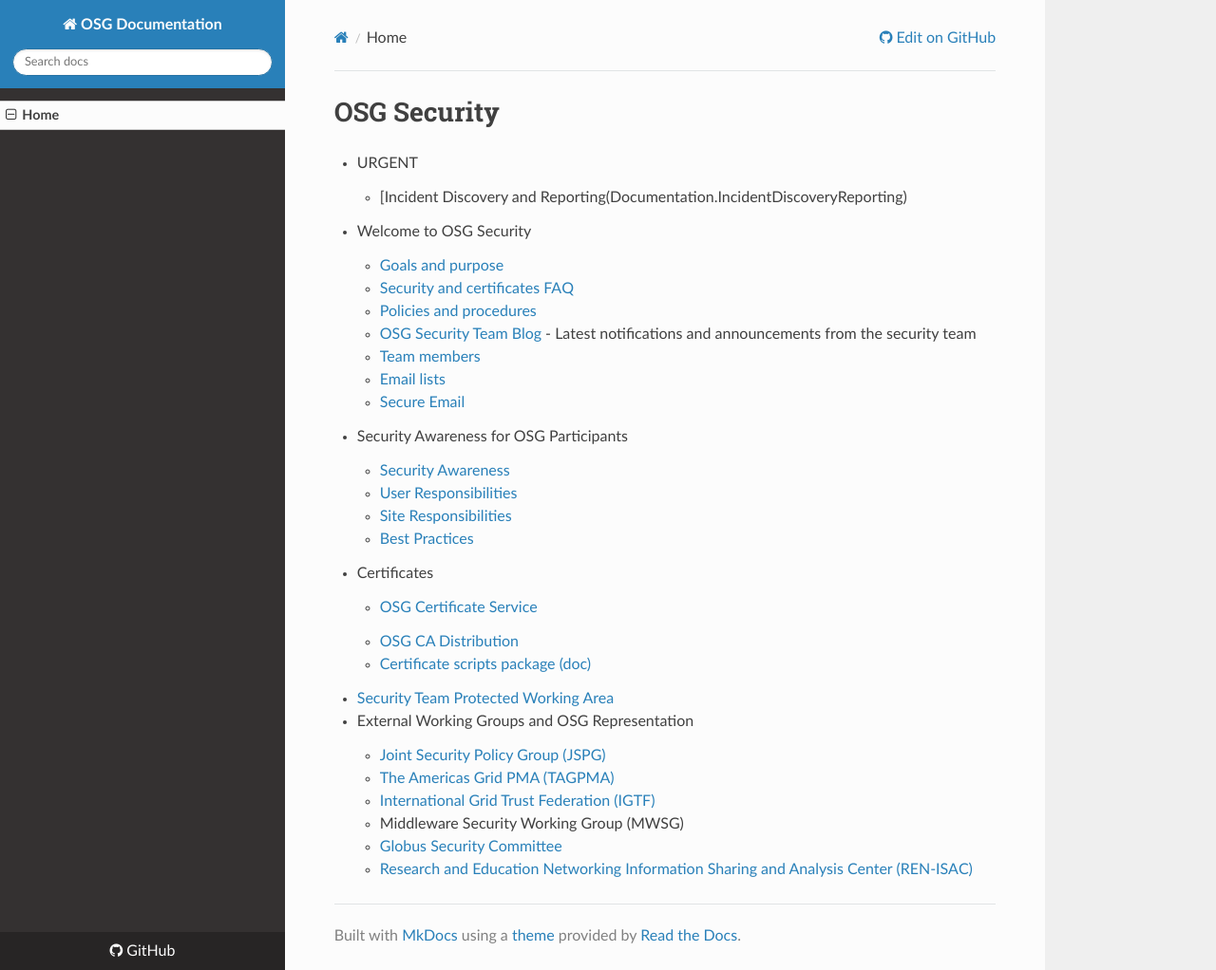
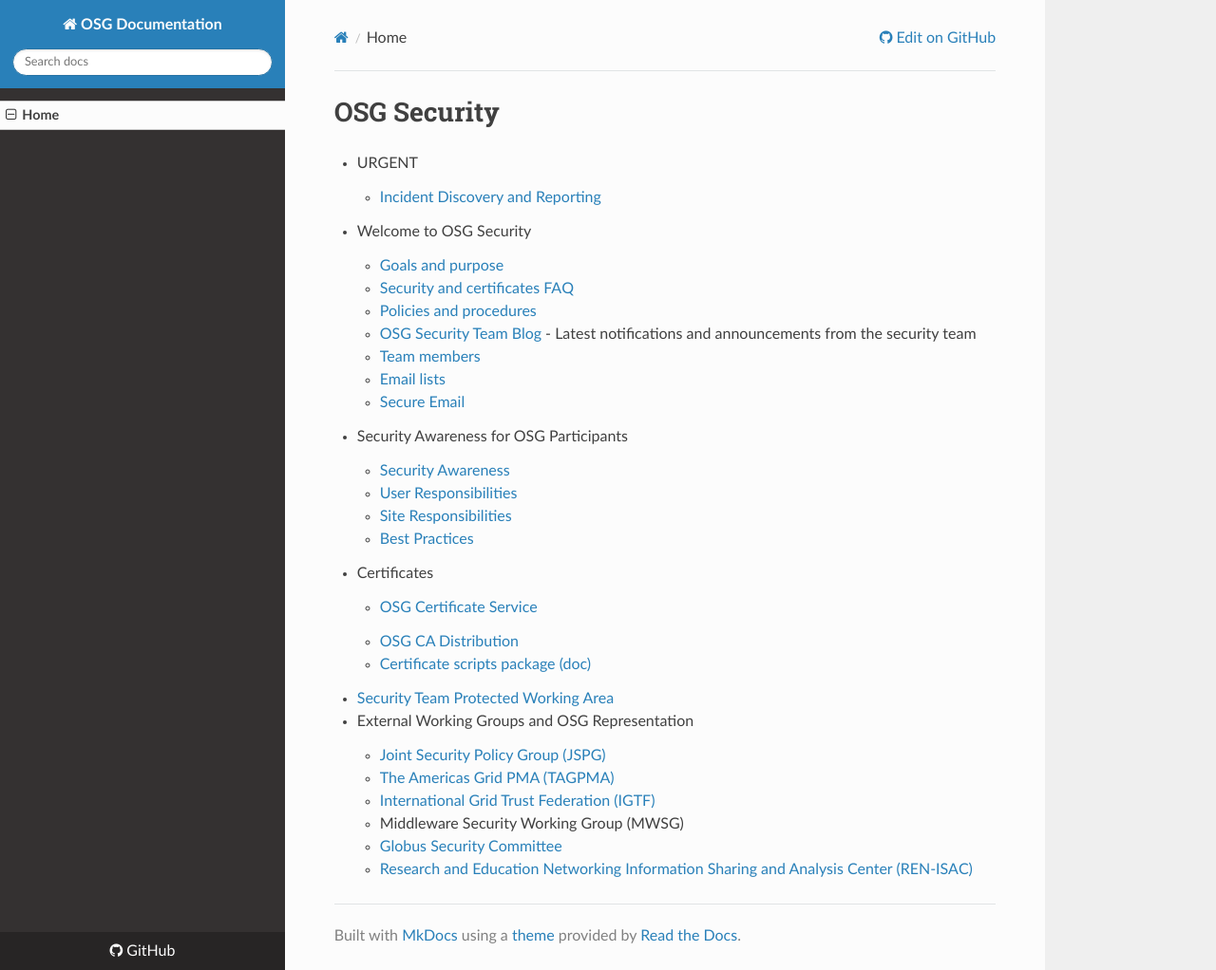
Before and after one commit to opensciencegrid/security, an MkDocs documentation site: the page built from docs/index.md, in a window 1280 px wide and 1022 px high. Shown: the whole window at 95% size. Built offline with MkDocs 1.6.1, drawn with Linux system fonts in a browser that asks for light colours; nearby versions of some CDN libraries; old or Windows-style settings are respelled for this version of MkDocs.

Commit message:
Update index.md

```diff
--- a/docs/index.md
+++ b/docs/index.md
@@ -1,7 +1,7 @@
 # OSG Security
 
 -   URGENT
-    -   [Incident Discovery and Reporting(Documentation.IncidentDiscoveryReporting)
+    -   [Incident Discovery and Reporting](Documentation.IncidentDiscoveryReporting)
 
 -   Welcome to OSG Security
     -   [Goals and purpose](GoalsPurpose)
```
